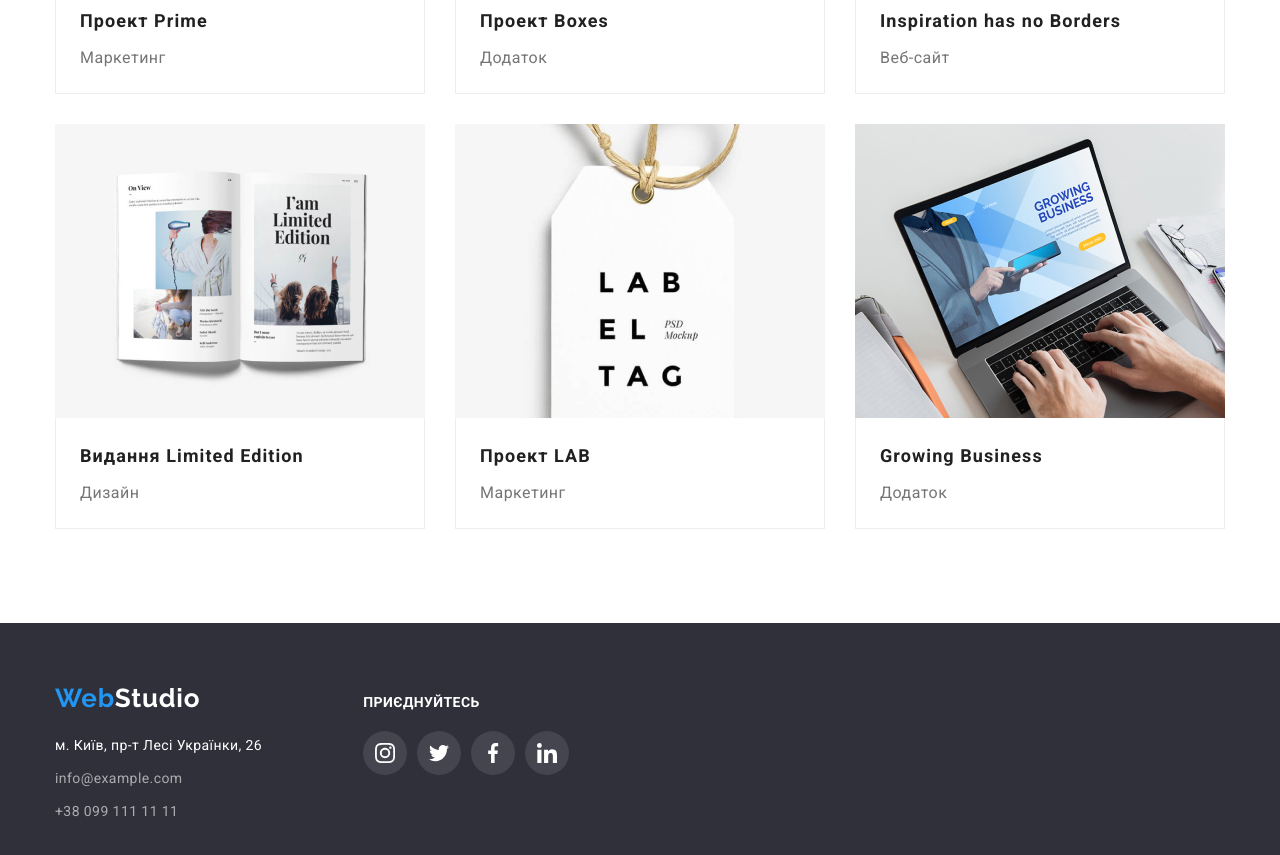
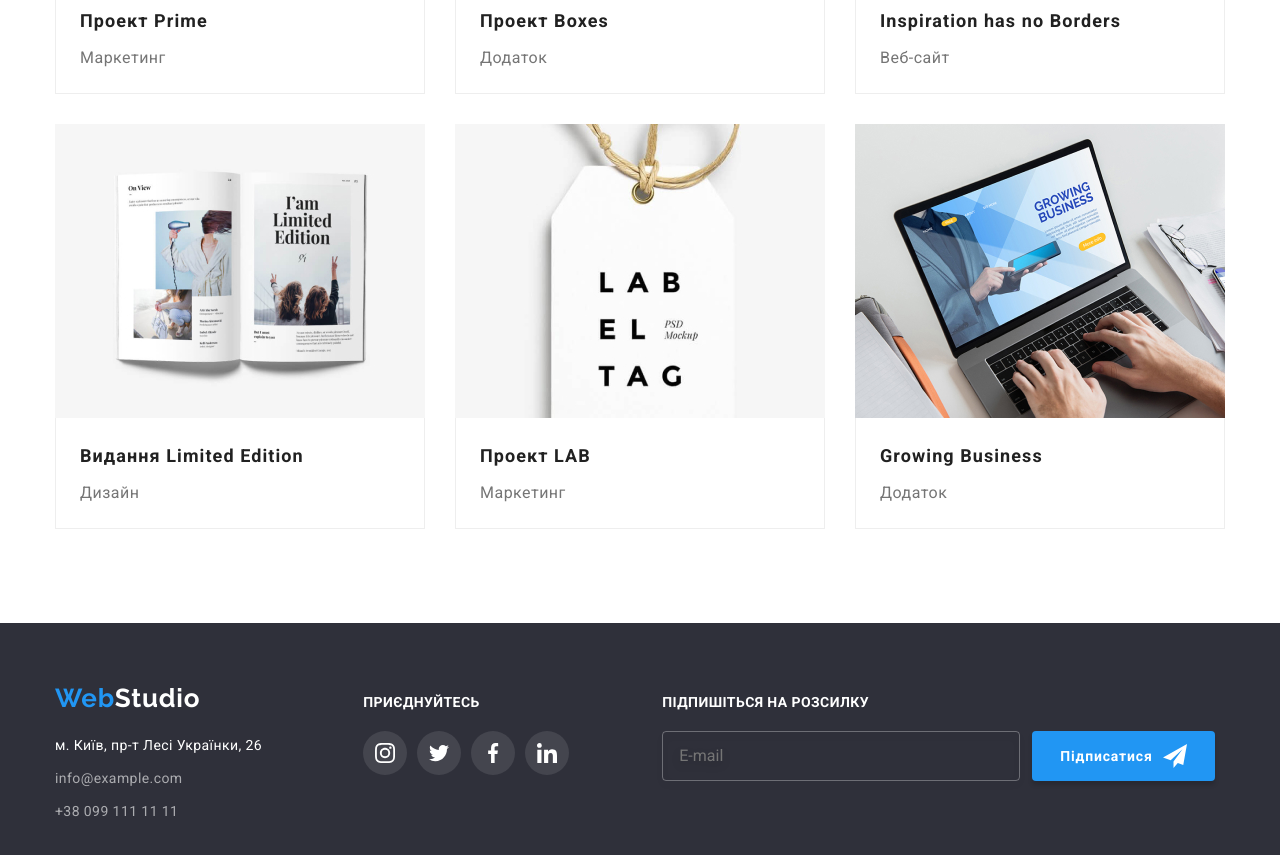
Before and after one commit to Alona1366/goit-markup-hw-06, a plain HTML site: page portfolio.html in a window 1280 px wide. Shown: the part 1009-1864 px from the top of the page. Drawn offline with nearby package versions, Linux system fonts and the light colour scheme.

Commit message:
Added submit form

```diff
--- a/portfolio.html
+++ b/portfolio.html
@@ -373,6 +373,23 @@
             </li>
           </ul>
         </div>
+
+        <div class="footer-submit">
+          <form class="submit-form">
+            <label class="submit-lable">
+              <h2 class="submit-title">Підпишіться на розсилку</h2>
+              <div class="mail-input-button">
+                <input type="email" name="email" class="submit-input" placeholder="E-mail" />
+                <button class="submit-button">
+                  <span class="sumbit-title"> Підписатися</span>
+                  <svg class="button-icon" width="24px" height="24px">
+                    <use href="./images/icons.svg#send-icon"></use>
+                  </svg>
+                </button>
+              </div>
+            </label>
+          </form>
+        </div>
       </div>
     </footer>
   </body>
```
